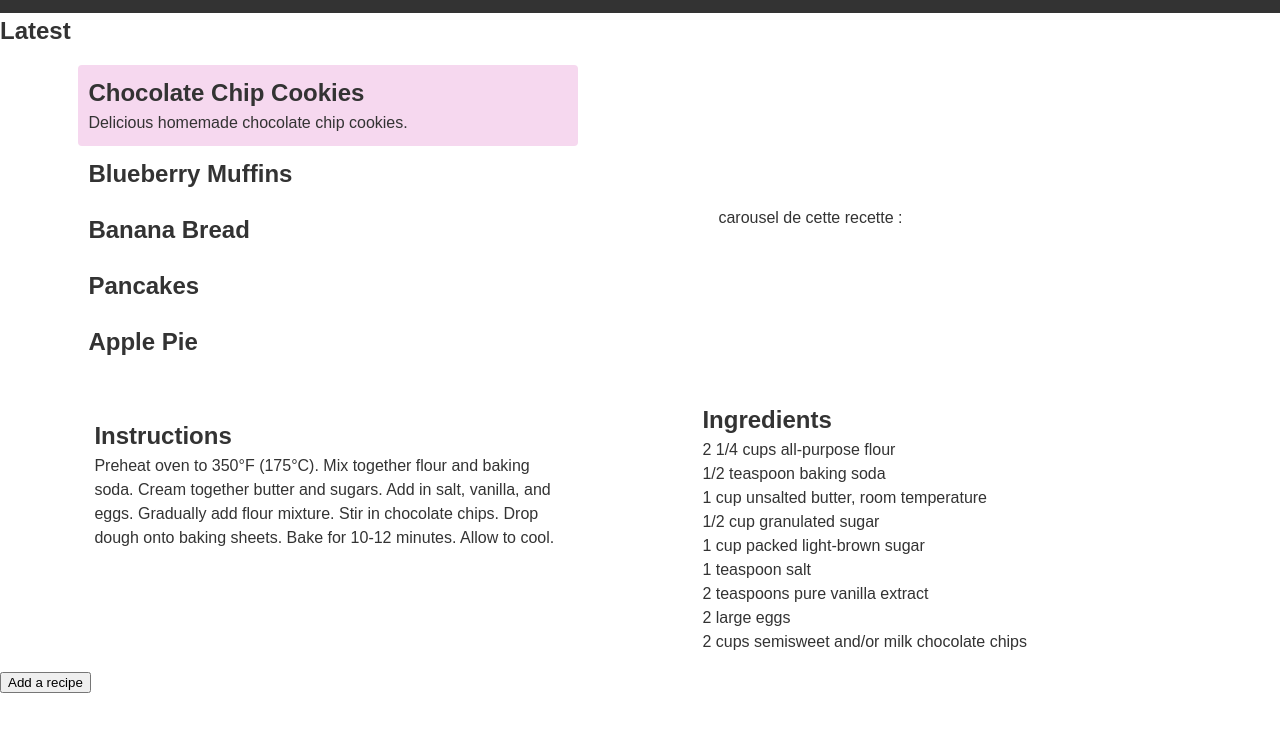
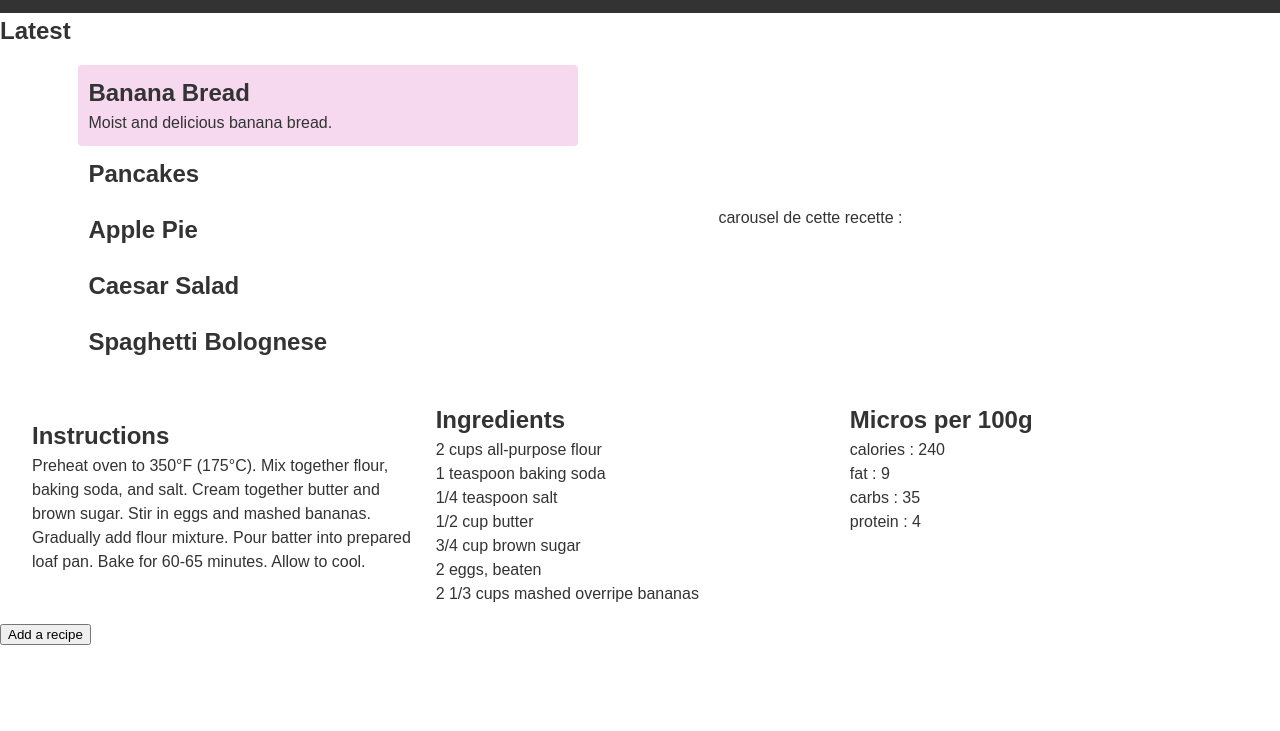
Before and after one commit to JoanVigne/recipe, a plain HTML site: page index.html in a window 1280 px wide. Shown: the part 67-798 px from the top of the page. Drawn offline with Linux system fonts and the light colour scheme.

Commit message:
update json

```diff
--- a/assets/recettes.json
+++ b/assets/recettes.json
@@ -1,35 +1,9 @@
-{
-  "bakery": [
-    {
-      "name": "Chocolate Chip Cookies",
-      "description": "Delicious homemade chocolate chip cookies.",
-      "ingredients": [
-        "2 1/4 cups all-purpose flour",
-        "1/2 teaspoon baking soda",
-        "1 cup unsalted butter, room temperature",
-        "1/2 cup granulated sugar",
-        "1 cup packed light-brown sugar",
-        "1 teaspoon salt",
-        "2 teaspoons pure vanilla extract",
-        "2 large eggs",
-        "2 cups semisweet and/or milk chocolate chips"
-      ],
-      "instructions": "Preheat oven to 350°F (175°C). Mix together flour and baking soda. Cream together butter and sugars. Add in salt, vanilla, and eggs. Gradually add flour mixture. Stir in chocolate chips. Drop dough onto baking sheets. Bake for 10-12 minutes. Allow to cool."
-    },
-    {
-      "name": "Blueberry Muffins",
-      "description": "Fresh and fruity blueberry muffins.",
-      "ingredients": [
-        "2 cups all-purpose flour",
-        "1/2 cup granulated sugar",
-        "1 tablespoon baking powder",
-        "1/2 teaspoon salt"
-      ],
-      "instructions": "Preheat oven to 375°F (190°C). Mix together flour, sugar, baking powder, and salt. Add in milk, egg, and oil. Stir until just combined. Fold in blueberries. Spoon batter into muffin cups. Bake for 25-30 minutes. Allow to cool."
-    },
+[
   {
     "name": "Banana Bread",
     "description": "Moist and delicious banana bread.",
+    "category": "Dessert",
+    "healthyness": 3,
     "ingredients": [
       "2 cups all-purpose flour",
       "1 teaspoon baking soda",
@@ -39,11 +13,19 @@
       "2 eggs, beaten",
       "2 1/3 cups mashed overripe bananas"
     ],
-      "instructions": "Preheat oven to 350°F (175°C). Mix together flour, baking soda, and salt. Cream together butter and brown sugar. Stir in eggs and mashed bananas. Gradually add flour mixture. Pour batter into prepared loaf pan. Bake for 60-65 minutes. Allow to cool."
+    "instructions": "Preheat oven to 350°F (175°C). Mix together flour, baking soda, and salt. Cream together butter and brown sugar. Stir in eggs and mashed bananas. Gradually add flour mixture. Pour batter into prepared loaf pan. Bake for 60-65 minutes. Allow to cool.",
+    "micros": {
+      "calories": 240,
+      "fat": 9,
+      "carbs": 35,
+      "protein": 4
+    }
   },
   {
     "name": "Pancakes",
     "description": "Fluffy and light pancakes.",
+    "category": "Breakfast",
+    "healthyness": 3,
     "ingredients": [
       "1 cup all-purpose flour",
       "2 tablespoons white sugar",
@@ -55,11 +37,19 @@
       "1 egg",
       "2 tablespoons butter, melted"
     ],
-      "instructions": "Mix together flour, sugar, baking powder, baking soda, and salt. In a separate bowl, mix together buttermilk, milk, egg, and melted butter. Gradually add flour mixture. Heat a lightly oiled griddle over medium-high heat. Pour batter onto griddle. Cook until bubbles form and edges are dry. Flip and cook until browned."
+    "instructions": "Mix together flour, sugar, baking powder, baking soda, and salt. In a separate bowl, mix together buttermilk, milk, egg, and melted butter. Gradually add flour mixture. Heat a lightly oiled griddle over medium-high heat. Pour batter onto griddle. Cook until bubbles form and edges are dry. Flip and cook until browned.",
+    "micros": {
+      "calories": 160,
+      "fat": 7,
+      "carbs": 20,
+      "protein": 6
+    }
   },
   {
     "name": "Apple Pie",
     "description": "Classic and comforting apple pie.",
+    "category": "Dessert",
+    "healthyness": 3,
     "ingredients": [
       "1 recipe pastry for a 9 inch double crust pie",
       "1/2 cup unsalted butter",
@@ -69,7 +59,58 @@
       "1/2 cup packed brown sugar",
       "8 Granny Smith apples - peeled, cored and sliced"
     ],
-      "instructions": "Preheat oven to 425°F (220°C). Melt butter in a saucepan. Stir in flour, water, white sugar, and brown sugar. Bring to a boil. Reduce temperature and let simmer. Fill pie crust with apples. Cover with a lattice work crust. Pour sugar and butter liquid over the crust. Bake for 15 minutes. Reduce the temperature to 350°F (175°C) and continue baking for 35-45 minutes."
+    "instructions": "Preheat oven to 425°F (220°C). Melt butter in a saucepan. Stir in flour, water, white sugar, and brown sugar. Bring to a boil. Reduce temperature and let simmer. Fill pie crust with apples. Cover with a lattice work crust. Pour sugar and butter liquid over the crust. Bake for 15 minutes. Reduce the temperature to 350°F (175°C) and continue baking for 35-45 minutes.",
+    "micros": {
+      "calories": 320,
+      "fat": 14,
+      "carbs": 46,
+      "protein": 3
+    }
+  },
+  {
+    "name": "Caesar Salad",
+    "description": "Crisp and creamy Caesar salad.",
+    "category": "Entrance",
+    "healthyness": 5,
+    "ingredients": [
+      "1 head romaine lettuce",
+      "1/4 cup grated Parmesan cheese",
+      "1 cup croutons",
+      "1/2 cup Caesar dressing"
+    ],
+    "instructions": "Wash and dry the lettuce. Tear into bite-sized pieces. Toss with Parmesan cheese, croutons, and Caesar dressing.",
+    "micros": {
+      "calories": 150,
+      "fat": 12,
+      "carbs": 8,
+      "protein": 5
+    }
+  },
+  {
+    "name": "Spaghetti Bolognese",
+    "description": "Hearty and savory spaghetti Bolognese.",
+    "category": "Main Dish",
+    "healthyness": 3,
+    "ingredients": [
+      "1 lb spaghetti",
+      "1 lb ground beef",
+      "1 onion, chopped",
+      "2 cloves garlic, minced",
+      "1 can (28 oz) crushed tomatoes",
+      "1/4 cup tomato paste",
+      "1/4 cup red wine",
+      "1 teaspoon dried basil",
+      "1 teaspoon dried oregano",
+      "1/2 teaspoon salt",
+      "1/4 teaspoon black pepper",
+      "1/4 cup grated Parmesan cheese"
+    ],
+    "instructions": "Cook spaghetti according to package instructions. Drain. In a large skillet, cook ground beef, onion, and garlic over medium heat until browned. Stir in crushed tomatoes, tomato paste, red wine, basil, oregano, salt, and pepper. Bring to a boil. Reduce heat and simmer for 20 minutes. Serve sauce over spaghetti. Sprinkle with Parmesan cheese.",
+    "micros": {
+      "calories": 600,
+      "fat": 20,
+      "carbs": 70,
+      "protein": 35
+    }
   }
 ]
-}
--- a/css/style.css
+++ b/css/style.css
@@ -62,5 +62,4 @@ section > * {
 
 .info-recipe {
   display: flex;
-  justify-content: space-around;
 }
--- a/index.html
+++ b/index.html
@@ -32,6 +32,7 @@
       <section class="info-recipe">
         <div class="container-instructions"><h3>Instructions</h3></div>
         <ul class="container-ingredients"></ul>
+        <ul class="container-micros"></ul>
       </section>
       <button class="open-modal-add-a-recipe">Add a recipe</button>
       <!-- MODAL -->
--- a/js/recettes.js
+++ b/js/recettes.js
@@ -9,7 +9,7 @@ async function getRecettes() {
     const response = await fetch("./assets/recettes.json");
     const data = await response.json();
     // creating li's
-    data.bakery.forEach((recette) => {
+    data.forEach((recette) => {
       const li = document.createElement("li");
       const title = document.createElement("h2");
       title.textContent = recette.name;
@@ -29,12 +29,12 @@ async function getRecettes() {
           activeItems[i].classList.remove("active-recipe");
         }
         this.classList.toggle("active-recipe");
-        displayRecipeInfos(data.bakery[i]);
+        displayRecipeInfos(data[i]);
       });
     }
     listItems[0].classList.add("active-recipe");
 
-    displayRecipeInfos(data.bakery[0]);
+    displayRecipeInfos(data[0]);
     return data;
   } catch (error) {
     console.error("Error:", error);
@@ -69,6 +69,20 @@ function displayRecipeInfos(thisRecipe) {
     ingredient.textContent = ingredients[i];
     containerIngredients.appendChild(ingredient);
   }
+  // display micro
+  const containerMacro = document.querySelector(".container-micros");
+  containerMacro.innerHTML = ""; // clear container
+  console.log("macros : ", thisRecipe.micros); // object
+  const micros = thisRecipe.micros;
+
+  const titleMicro = document.createElement("h2");
+  titleMicro.textContent = "Micros per 100g";
+  containerMacro.append(titleMicro);
+  Object.keys(micros).forEach((micro) => {
+    const microItem = document.createElement("li");
+    microItem.textContent = `${micro} : ${micros[micro]}`;
+    containerMacro.appendChild(microItem);
+  });
 }
 function displayImages() {
   const activeItem = listRecettes.querySelector(".active-recipe");
```
Lines whose indentation alone changed are shown as unchanged.
